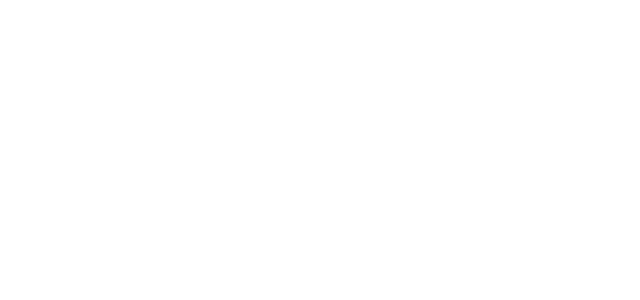
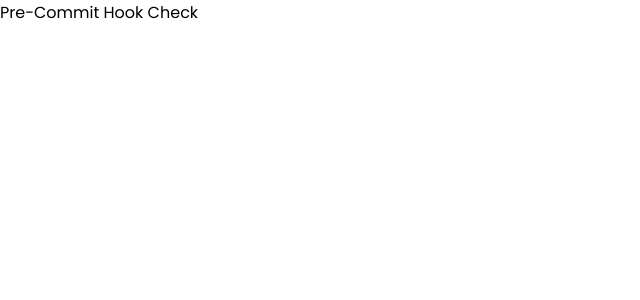
Before and after one commit to TheChrisader/mern-boilerplate, a React (Vite) app in the folder client/: page / in a window 1280 px wide. Shown: the top 300 px of the page, without its empty margins (0-640 px from the left). Built offline with nearby package versions, Linux system fonts and the light colour scheme.

Commit message:
husky hook check

```diff
--- a/client/src/App.tsx
+++ b/client/src/App.tsx
@@ -1,7 +1,7 @@
 import React from "react";
 
 function App() {
-  return <div className="App"></div>;
+  return <div className="App">Pre-Commit Hook Check</div>;
 }
 
 export default App;
```
